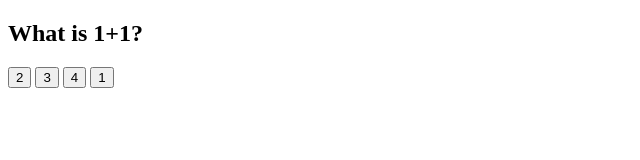
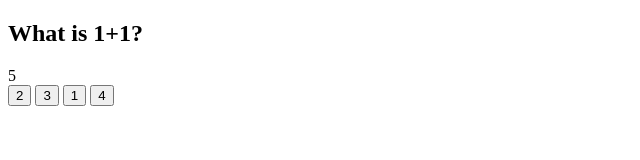
Before and after one commit to nkeyes94/TriviaGame, a plain HTML site: page index.html in a window 1280 px wide. Shown: the whole page, without its empty margins (0-640 px from the left). Drawn offline with Linux system fonts and the light colour scheme.

Commit message:
Working timer in JS

```diff
--- a/assets/logic.js
+++ b/assets/logic.js
@@ -6,12 +6,6 @@ var questionArray = [
     {question: "What is 1+1?", correctAnswer: "2", answers: ["2", "3", "4", "1"]},
     {question: "What is 2 x 2?", correctAnswer: "4", answers: ["4", "5", "6", "7"]},
 ]
-
-//Create a random number generator for selecting random questions
-function randomNumber(){
-    var randomNum = Math.floor(Math.random() * (1, 4));
-    return randomNum;
-}
 
 //Grabbing the elements from HTML and creating variables for them
 var quest = document.getElementById("question");
@@ -49,13 +43,35 @@ randomArray.sort(function(){
     return Math.random() - 0.5;
 });
 
-function displayBtns(){
-    for(let i = 0; i < randomArray.length; i++){
-        btnArray[i].innerHTML = questionArray[0].answers[i];
+console.log(randomArray);
+
+function displayButtons(){
+    for(i = 0; i < btnArray.length; i++){
+        btnArray[i].innerHTML = questionArray[0].answers[randomArray[i]];
     }
 }
 
-console.log(randomArray);
-displayBtns();
+//Timer
+var time = 10;
+timeDiv.innerHTML=time;
+function timer(){
+    var int = setInterval(function(){
+        time--;
+        timeDiv.innerHTML=time;
+        console.log(time);
+    }, 1000);
+    setTimeout(function(){
+        clearInterval(int)
+    }, 10000);
+}
+
+
+timer();
+
+
+displayButtons();
+
+// console.log(randomArray);
+// displayBtns();
 displayQuestion(0);
 };
--- a/index.html
+++ b/index.html
@@ -21,10 +21,10 @@
 
     <!-- Create a div to display the answers -->
     <div id="answers">
-        <button id="answerOne">1</button>
-        <button id="answerTwo">2</button>
-        <button id="answerThree">3</button>
-        <button id="answerFour">4</button>
+        <button id="answerOne" class="btn">1</button>
+        <button id="answerTwo" class="btn">2</button>
+        <button id="answerThree" class="btn">3</button>
+        <button id="answerFour" class="btn">4</button>
     </div>
 
     <!-- Create a tracker div -->
```
